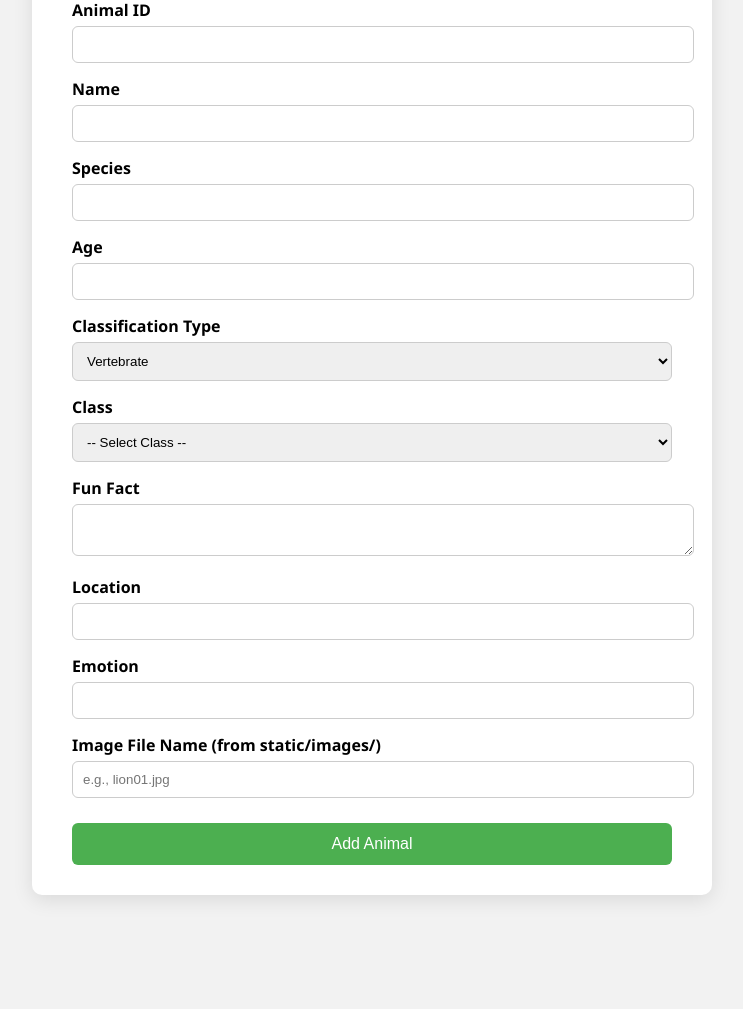
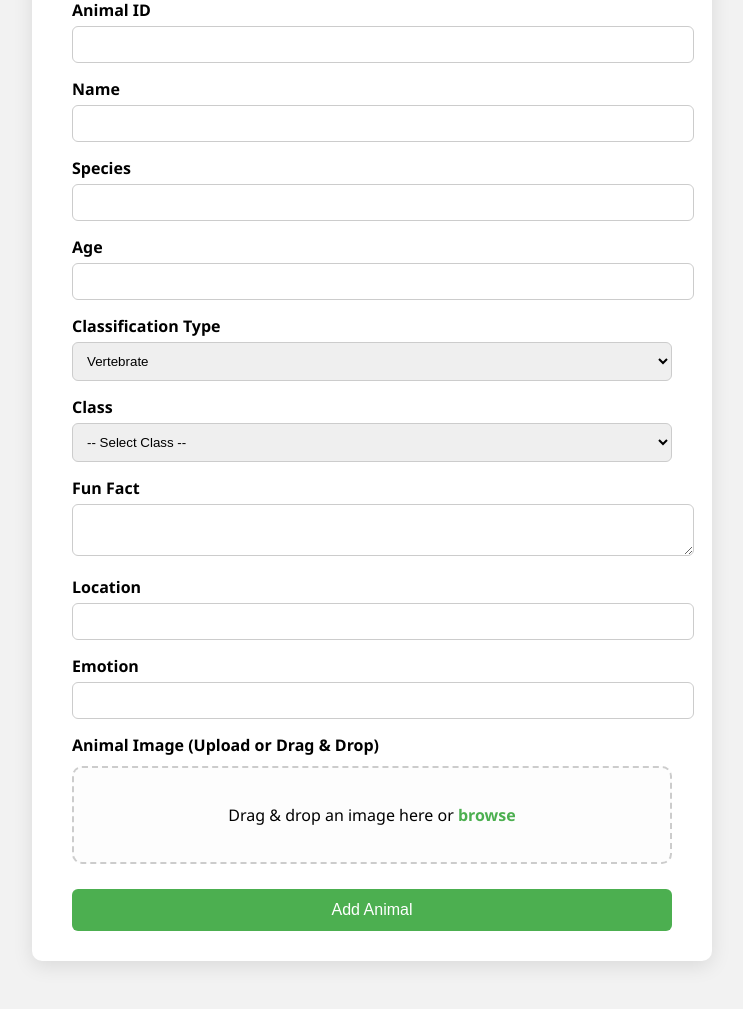
Before and after one commit to AntonyAbhishekA/ZOO-PROJECT, a Flask app: page /add in a window 1280 px wide. Shown: the part 152-1161 px from the top of the page, without its empty margins (268-1011 px from the left). Before the commit the page ends 1052 px from the top, so only its background shows below. Run offline with Flask 3, Linux system fonts and the light colour scheme.

Commit message:
Drag & drop support

```diff
--- a/app.py
+++ b/app.py
@@ -1,6 +1,8 @@
-from flask import Flask, request, render_template
+from flask import Flask, request, render_template, jsonify
 import json
 import os
+import qrcode
+from werkzeug.utils import secure_filename
 
 app = Flask(__name__)
 
@@ -26,15 +28,15 @@ def animal_info():
     else:
         return "Animal not found", 404
 
+# Route to add animal
 @app.route('/add', methods=['GET', 'POST'])
 def add_animal():
-    import qrcode
-
     animal_file = "data/animals.json"
 
     # Ensure folders exist
     os.makedirs("data", exist_ok=True)
     os.makedirs("static/qrcodes", exist_ok=True)
+    os.makedirs("static/images", exist_ok=True)
 
     # Load existing animals
     if os.path.exists(animal_file):
@@ -82,6 +84,22 @@ def add_animal():
 
     return render_template("add_animal.html")
 
+# Route to handle image uploads
+@app.route('/upload', methods=['POST'])
+def upload_image():
+    if 'image' not in request.files:
+        return jsonify({"error": "No file uploaded"}), 400
+
+    image = request.files['image']
+    if image.filename == '':
+        return jsonify({"error": "No selected file"}), 400
+
+    filename = secure_filename(image.filename)
+    image_path = os.path.join('static/images', filename)
+    image.save(image_path)
+
+    return jsonify({"filename": filename})
+
 # Run the app
 if __name__ == '__main__':
     app.run(host='0.0.0.0', debug=True)
--- a/templates/add_animal.html
+++ b/templates/add_animal.html
@@ -50,6 +50,25 @@
   button:hover {
     background-color: #45a049;
   }
+
+  /* Drag and drop area */
+  #drop-area {
+    border: 2px dashed #ccc;
+    padding: 20px;
+    text-align: center;
+    cursor: pointer;
+    background: #fdfdfd;
+    margin-top: 10px;
+    border-radius: 10px;
+  }
+  #drop-area:hover {
+    border-color: #4CAF50;
+  }
+  #browse {
+    color: #4CAF50;
+    cursor: pointer;
+    font-weight: bold;
+  }
 </style>
 </head>
 <body>
@@ -98,8 +117,13 @@
       <label>Emotion</label>
       <input type="text" name="emotion" required>
 
-      <label>Image File Name (from static/images/)</label>
-      <input type="text" name="image_filename" placeholder="e.g., lion01.jpg">
+      <label>Animal Image (Upload or Drag & Drop)</label>
+      <div id="drop-area">
+        <input type="file" id="imageInput" name="image" accept="image/*" hidden>
+        <p>Drag & drop an image here or <span id="browse">browse</span></p>
+      </div>
+      <input type="hidden" name="image_filename" id="image_filename">
+
 
       <button type="submit">Add Animal</button>
     </form>
```
Lines whose indentation alone changed are shown as unchanged.
